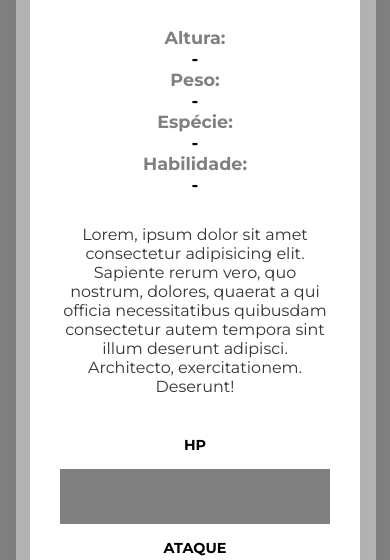
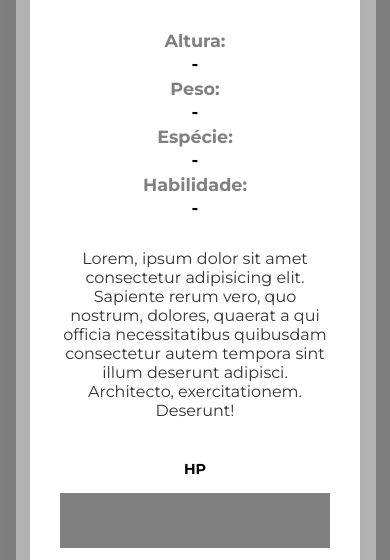
Before and after one commit to guiialexandrino/pokedex, a plain HTML site: page index.html in a window 390 px wide. Shown: the part 234-794 px from the top of the page. Drawn offline with Linux system fonts and the light colour scheme; no server answers.

Commit message:
responsividade ajuste

```diff
--- a/assets/css/style.css
+++ b/assets/css/style.css
@@ -134,11 +134,13 @@ select {
   font-weight: 600;
   font-size: 1.1rem;
   margin: 0px 5px 0px 5px;
+  line-height: 1.7rem;
   width: 25%;
 }
 
 .features > span > p {
   color: black;
+  line-height: 1.3rem;
 }
 
 .description {
```
